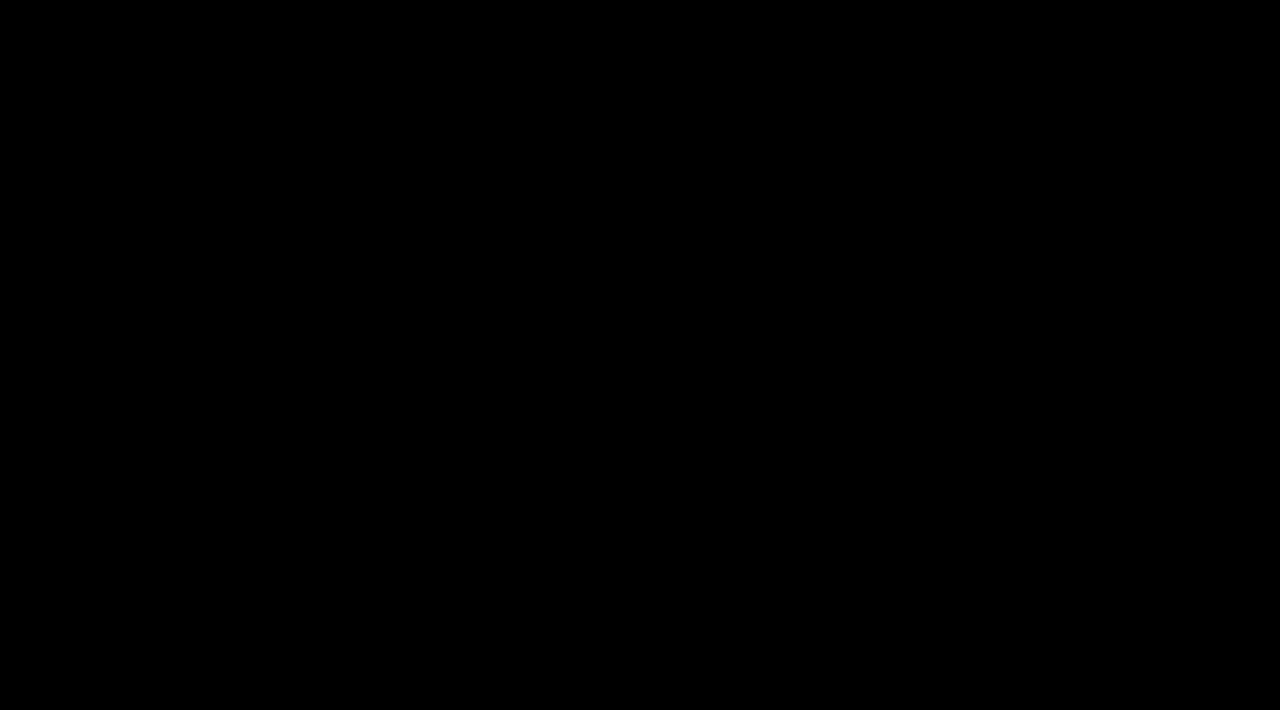
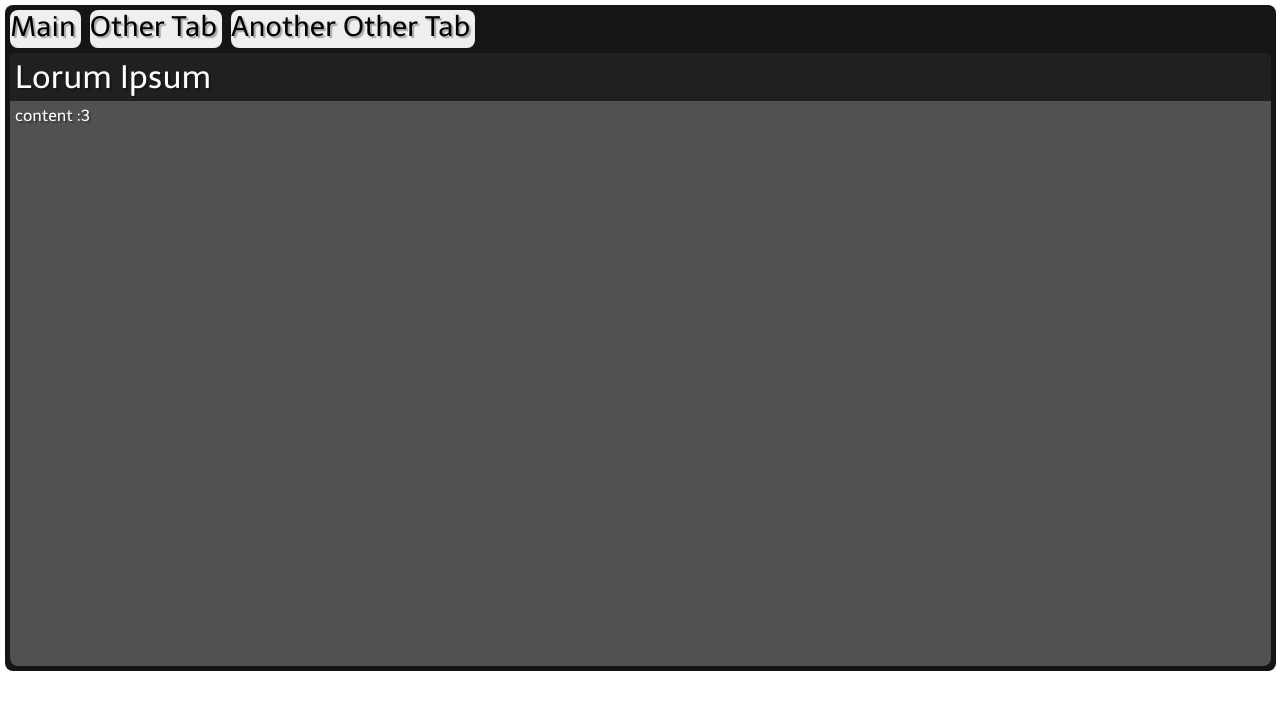
Before and after one commit to Cheese-Curd/Electric, an Electron app: page app/menus/bios.html in a window 1280 px wide. Drawn offline with Linux system fonts and the light colour scheme.

Commit message:
Start of BIOS menu, I'm def going to have to fix this when I get home-
yeahhhh, I mean it works in browser, but problem, I can't get the size perfect lmao

```diff
--- a/app/menus/bios.html
+++ b/app/menus/bios.html
@@ -3,9 +3,18 @@
 	<head>
 		<title>Electric [BIOS MENU]</title>
 		<link rel="stylesheet" href="./styles/main.css">
+		<link rel="stylesheet" href="./styles/bios.css">
 		<script src="../scripts/bios.js"></script>
 	</head>
 	<body>
-
+		<div id="main">
+			<span ><button class="navBtn">Main</button></span>
+			<span ><button class="navBtn">Other Tab</button></span>
+			<span ><button class="navBtn">Another Other Tab</button></span>
+			<div id="content">
+				<h1 id="header">Lorum Ipsum</h1>
+				<p>content :3</p>
+			</div>
+		</div>
 	</body>
 </html>
--- /dev/null
+++ b/app/menus/styles/bios.css
@@ -0,0 +1,39 @@
+/* This whole file is full of cursed numbers! */
+
+body {
+	background: white;
+}
+
+#main {
+	background: #151515;
+	position: absolute;
+	width: 99.3%; /* ahh, this is awful lmfao */
+	height: 666px;
+	margin: 5px;
+	border-radius: 8px;
+}
+
+#content {
+	background: #515151;
+	padding: 5px;
+	height: 90.5%;
+	margin: 5px;
+	border-radius: 8px;
+}
+
+#header {
+	background: #202020;
+	width: 100%;
+	position: relative;
+	right: 5px;
+	bottom: 5px;
+	padding: 5px;
+}
+
+.navBtn {
+	font-size: 28px;
+	padding: 0 5px 5px 0;
+	border-radius: 8px;
+	text-align: center;
+	margin: 5px 0 0 5px;
+}
--- a/app/menus/styles/main.css
+++ b/app/menus/styles/main.css
@@ -26,3 +26,8 @@ body {
 img {
 	-webkit-user-drag: none;
 }
+
+button {
+	border: none;
+	transition: all 0.2s ease-in-out;
+}
```
